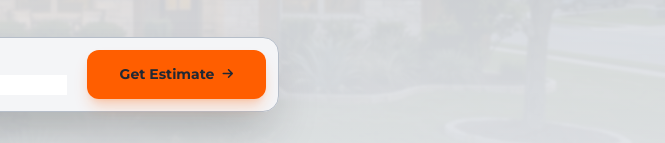
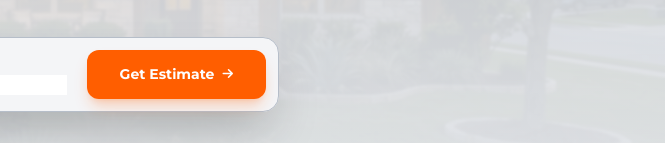
Before and after one commit to eknuth2024/KN-3X, a plain HTML site: page index.html in a window 1280 px wide. Shown: the part 575-718 px from the top of the page, 615-1280 px from the left. Drawn offline with nearby package versions, Linux system fonts and the light colour scheme.

Commit message:
Preserve white call-to-action text on light surfaces

```diff
--- a/site-surfaces.css
+++ b/site-surfaces.css
@@ -86,3 +86,6 @@ body > .project-mobile-nav { display:none; }
   #main-content #home, #main-content #services, #main-content #gallery,
   #main-content #contact, #main-content #cad-fabrication { scroll-margin-top:104px; }
 }
+
+/* Keep white lettering on orange action buttons in the light theme. */
+#main-content button.text-white, #main-content button .text-white { color:#fff; }
```
